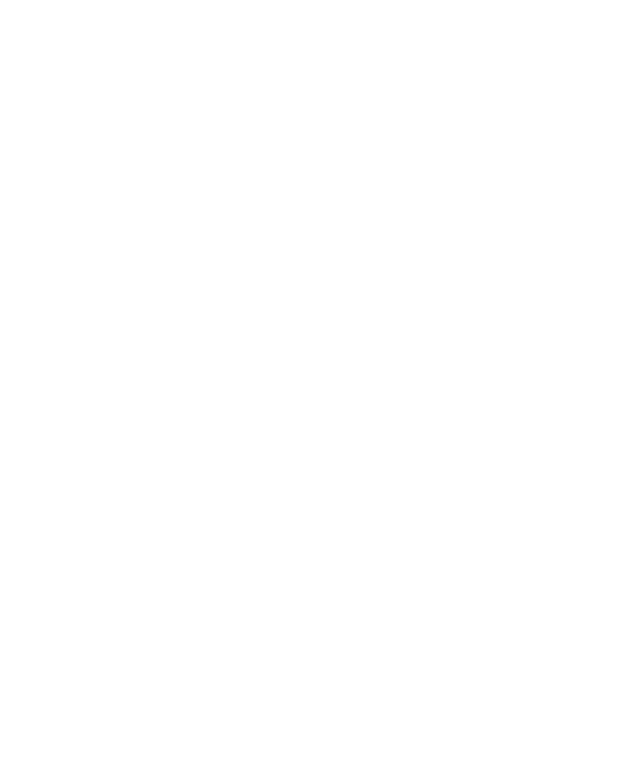
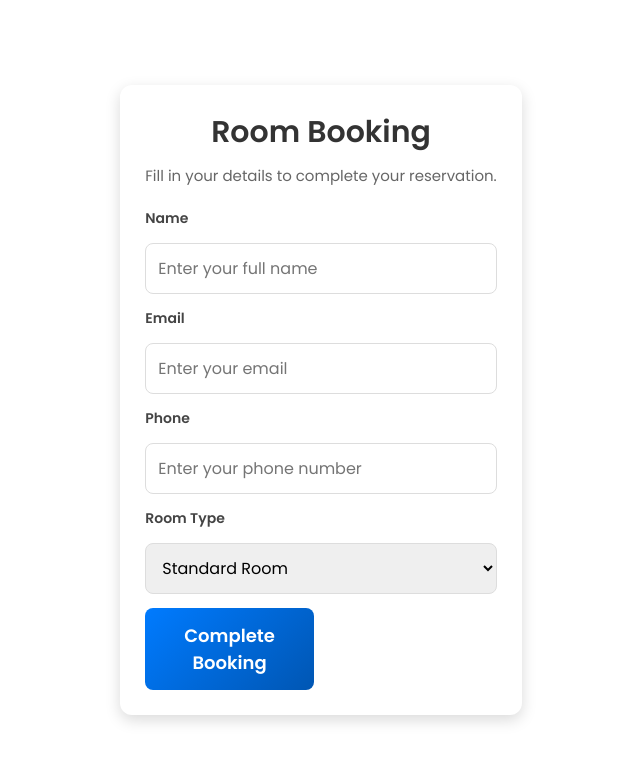
Before and after one commit to Ampomaah24/InnSight, a React (Vite) app: page /book-room in a window 1280 px wide. Before the commit this address had no page. Shown: the top 762 px of the page, without its empty margins (319-959 px from the left). Built offline with nearby package versions, Linux system fonts and the light colour scheme.

Commit message:
creation of booking page

```diff
--- a/src/App.jsx
+++ b/src/App.jsx
@@ -14,6 +14,7 @@
 import Rooms from "./pages/Rooms";
 import Billing from "./pages/Billing";
 import Reports from "./pages/Reports";
+import BookingPage from "./pages/BookingPage";
 
 
 const App = () => {
@@ -34,6 +35,7 @@
         <Route path="/rooms" element={<Rooms />} />
         <Route path="/billing" element={<Billing />} />
         <Route path="/reports" element={<Reports />} />
+        <Route path="/book-room" element={<BookingPage />} /> {/* Add this */}
 
       </Routes>
     </Router>
--- /dev/null
+++ b/src/assets/styles/BookingPage.css
@@ -0,0 +1,102 @@
+.booking-container {
+    max-width: 450px;
+    margin: 50px auto;
+    padding: 25px;
+    background: white;
+    border-radius: 12px;
+    box-shadow: 0px 5px 15px rgba(0, 0, 0, 0.15);
+    text-align: center;
+    font-family: "Poppins", sans-serif;
+    transition: 0.3s ease-in-out;
+}
+
+.booking-container:hover {
+    box-shadow: 0px 8px 20px rgba(0, 0, 0, 0.2);
+}
+
+h2 {
+    font-size: 30px;
+    font-weight: bold;
+    color: #333;
+    margin-bottom: 10px;
+}
+
+p {
+    font-size: 15px;
+    color: #666;
+    margin-bottom: 20px;
+}
+
+.booking-form {
+    display: flex;
+    flex-direction: column;
+    gap: 14px;
+    margin-top: 15px;
+}
+
+.booking-form label {
+    font-size: 14px;
+    font-weight: 600;
+    text-align: left;
+    color: #444;
+}
+
+.booking-form input,
+.booking-form select {
+    padding: 12px;
+    font-size: 16px;
+    border: 1px solid #ddd;
+    border-radius: 8px;
+    outline: none;
+    transition: 0.3s ease-in-out;
+}
+
+.booking-form input:focus,
+.booking-form select:focus {
+    border-color: #007bff;
+    box-shadow: 0px 0px 5px rgba(0, 123, 255, 0.3);
+}
+
+.confirm-booking {
+    background: linear-gradient(135deg, #007bff, #0056b3);
+    color: white;
+    border: none;
+    padding: 14px;
+    font-size: 18px;
+    font-weight: bold;
+    border-radius: 8px;
+    cursor: pointer;
+    transition: 0.3s ease-in-out;
+}
+
+.confirm-booking:hover {
+    background: linear-gradient(135deg, #0056b3, #003e7e);
+}
+
+.success-message {
+    margin-top: 20px;
+    padding: 18px;
+    background: #d4edda;
+    border: 1px solid #c3e6cb;
+    border-radius: 10px;
+    color: #155724;
+    font-size: 18px;
+    font-weight: 600;
+}
+
+.back-button {
+    background-color: #444;
+    color: white;
+    border: none;
+    padding: 12px;
+    font-size: 16px;
+    font-weight: bold;
+    border-radius: 8px;
+    cursor: pointer;
+    margin-top: 12px;
+    transition: 0.3s ease-in-out;
+}
+
+.back-button:hover {
+    background-color: #222;
+}
--- /dev/null
+++ b/src/pages/BookingPage.jsx
@@ -0,0 +1,67 @@
+import React, { useState } from "react";
+import { useNavigate } from "react-router-dom";
+import "../assets/styles/BookingPage.css";
+
+const BookingPage = () => {
+  const navigate = useNavigate();
+  const [formData, setFormData] = useState({
+    name: "",
+    email: "",
+    phone: "",
+    roomType: "Standard Room",
+  });
+
+  const [isSubmitted, setIsSubmitted] = useState(false);
+
+  const handleChange = (e) => {
+    setFormData({
+      ...formData,
+      [e.target.name]: e.target.value,
+    });
+  };
+
+  const handleSubmit = (e) => {
+    e.preventDefault();
+    setIsSubmitted(true);
+    // Here, you can integrate with Firebase or any backend for booking storage.
+  };
+
+  return (
+    <div className="booking-container">
+      <h2>Room Booking</h2>
+      <p>Fill in your details to complete your reservation.</p>
+
+      {isSubmitted ? (
+        <div className="success-message">
+          <h3>Booking Confirmed!</h3>
+          <p>Thank you, {formData.name}! Your room has been booked successfully.</p>
+          <button className="back-button" onClick={() => navigate("/room-booking")}>
+            Back to Rooms
+          </button>
+        </div>
+      ) : (
+        <form className="booking-form" onSubmit={handleSubmit}>
+          <label>Name</label>
+          <input type="text" name="name" required value={formData.name} onChange={handleChange} placeholder="Enter your full name" />
+
+          <label>Email</label>
+          <input type="email" name="email" required value={formData.email} onChange={handleChange} placeholder="Enter your email" />
+
+          <label>Phone</label>
+          <input type="tel" name="phone" required value={formData.phone} onChange={handleChange} placeholder="Enter your phone number" />
+
+          <label>Room Type</label>
+          <select name="roomType" value={formData.roomType} onChange={handleChange}>
+            <option>Standard Room</option>
+            <option>Deluxe Room</option>
+            <option>Executive Suite</option>
+          </select>
+
+          <button type="submit" className="confirm-booking">Complete Booking</button>
+        </form>
+      )}
+    </div>
+  );
+};
+
+export default BookingPage;
--- a/src/pages/RoomBooking.jsx
+++ b/src/pages/RoomBooking.jsx
@@ -1,6 +1,10 @@
 import React, { useState } from "react";
 import NavMenu from "../components/NavMenu"; // Import NavMenu
 import "../assets/styles/RoomBooking.css";
+import { useNavigate } from "react-router-dom"; // Add this at the top
+
+
+
 
 const rooms = [
   {
@@ -27,8 +31,10 @@
   },
 ];
 
+
 const RoomBooking = () => {
-  const [menuOpen, setMenuOpen] = useState(false); // Manage dropdown menu state
+  const navigate = useNavigate();
+  const [menuOpen, setMenuOpen] = useState(false);
   const [currentIndex, setCurrentIndex] = useState(0);
 
   const prevRoom = () => {
@@ -81,7 +87,7 @@
           </ul>
 
           {/* Book Now Button */}
-          <button className="book-now">Book Now</button>
+          <button className="book-now" onClick={() => navigate("/book-room")}>Book Now</button>
         </div>
       </div>
     </div>
```
